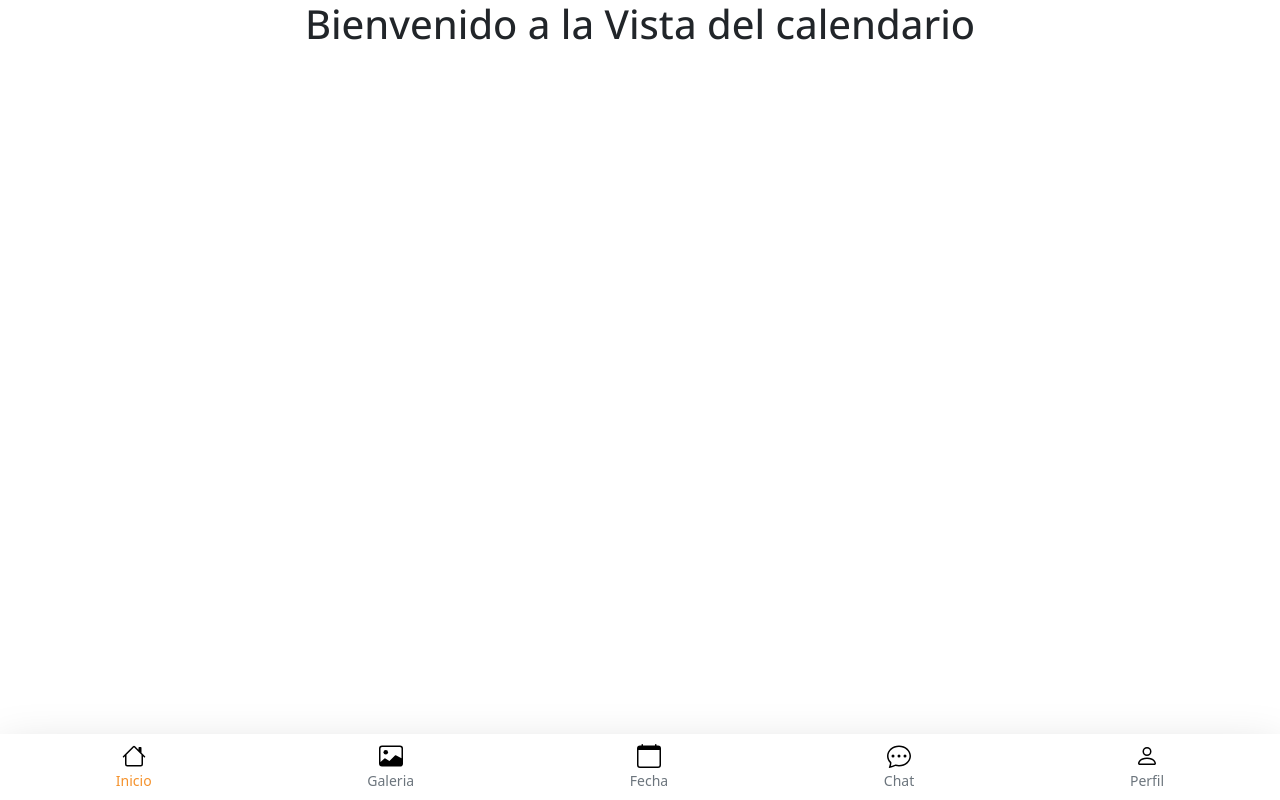
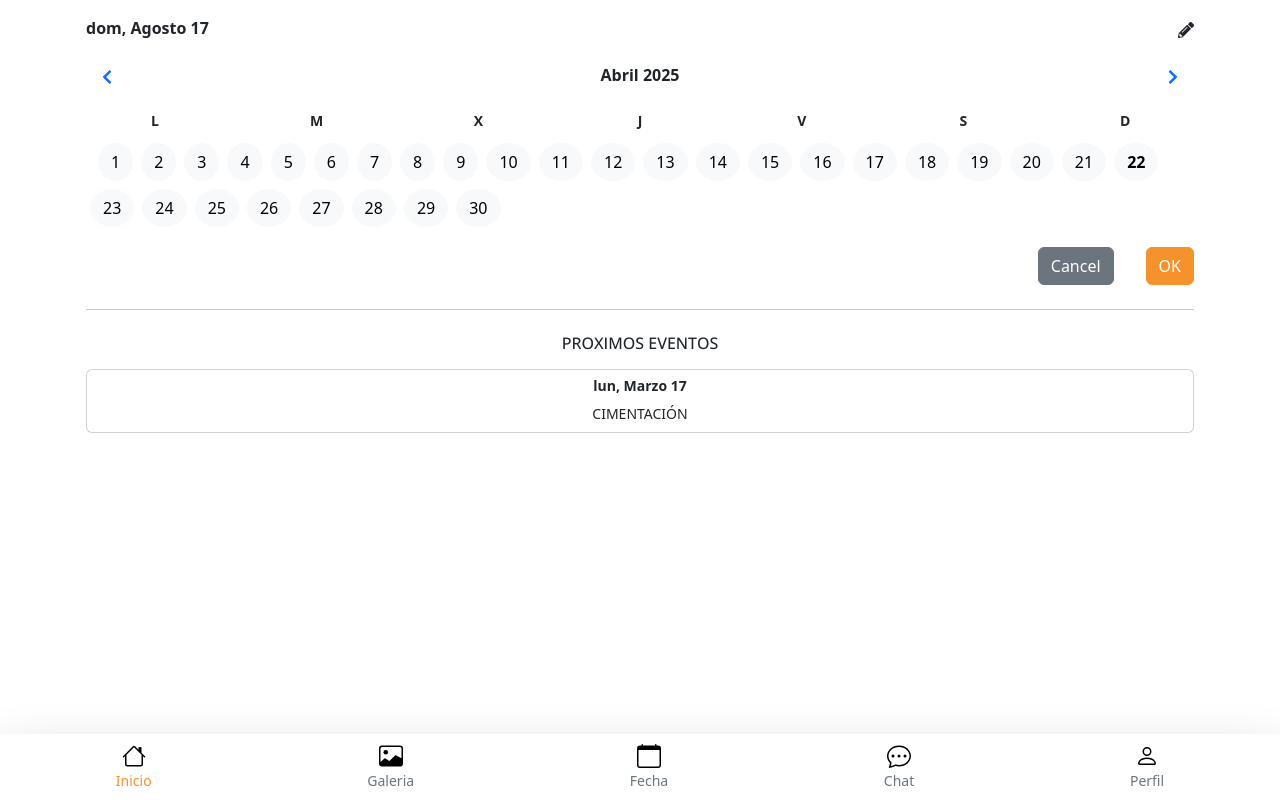
Before and after one commit to adriaanbrl/proyectofrontzimenta, a React (Create React App) app: page /calendar in a window 1280 px wide. Built offline with nearby package versions, Linux system fonts and the light colour scheme.

Commit message:
Calendario mal Hecho

```diff
--- /dev/null
+++ b/src/components/client/EventCalendar.css
@@ -0,0 +1,29 @@
+/* Cambiar el color de fondo y borde de los botones primarios */
+.btn-primary {
+    background-color: #f5922c !important;
+    border-color: #f5922c !important;
+  }
+
+  /* Cambiar el color de fondo de los botones primarios cuando están activos o enfocados */
+  .btn-primary:hover,
+  .btn-primary:focus,
+  .btn-primary:active,
+  .btn-primary.active,
+  .show > .btn-primary.dropdown-toggle {
+    background-color: #d67e24 !important; /* Un tono más oscuro para el hover/active */
+    border-color: #d67e24 !important;
+  }
+
+  /* Cambiar el color de fondo de los botones primarios cuando están deshabilitados */
+  .btn-primary:disabled,
+  .btn-primary.disabled {
+    background-color: #f5922c !important;
+    border-color: #f5922c !important;
+    opacity: 0.65; /* Puedes ajustar la opacidad */
+  }
+
+  /* Opcional: Si el día seleccionado usa la variante 'primary', también se aplicará */
+  .btn.primary { /* Asegúrate de que este selector sea específico si es necesario */
+    background-color: #f5922c !important;
+    border-color: #f5922c !important;
+  }
--- a/src/components/client/EventCalendar.js
+++ b/src/components/client/EventCalendar.js
@@ -1,12 +1,188 @@
-import React from 'react';
+import React, { useState } from "react";
+import { Container, Row, Col, Button, Card } from "react-bootstrap";
+import { FaPencilAlt, FaChevronLeft, FaChevronRight } from "react-icons/fa";
+import "./EventCalendar.css";
 
-function EventCalendar() {
+const EventCalendar = () => {
+  const [fechaSeleccionada, setFechaSeleccionada] = useState(
+    new Date(2025, 7, 17)
+  );
+  const [mesActual, setMesActual] = useState(new Date());
+  const [eventosProximos, setEventosProximos] = useState([
+    { fecha: new Date(2025, 2, 17), titulo: "CIMENTACIÓN" },
+  ]);
+
+  const diasSemana = ["L", "M", "X", "J", "V", "S", "D"];
+  const meses = [
+    "Enero",
+    "Febrero",
+    "Marzo",
+    "Abril",
+    "Mayo",
+    "Junio",
+    "Julio",
+    "Agosto",
+    "Septiembre",
+    "Octubre",
+    "Noviembre",
+    "Diciembre",
+  ];
+
+  const primerDiaDelMes = new Date(
+    mesActual.getFullYear(),
+    mesActual.getMonth(),
+    1
+  );
+  const ultimoDiaDelMes = new Date(
+    mesActual.getFullYear(),
+    mesActual.getMonth() + 1,
+    0
+  );
+  const numeroDeDias = ultimoDiaDelMes.getDate();
+  const primerDiaSemana = primerDiaDelMes.getDay();
+  const diasDelMes = [];
+  const espaciosNecesarios = primerDiaSemana === 0 ? 6 : primerDiaSemana - 1; // Ajuste para Domingo (0)
+  for (let i = 0; i < espaciosNecesarios; i++) {
+    diasDelMes.push("");
+  }
+  for (let i = 1; i <= numeroDeDias; i++) {
+    diasDelMes.push(i);
+  }
+
+
+
+  const cambiarMes = (direccion) => {
+    const nuevoMes = new Date(mesActual);
+    nuevoMes.setMonth(mesActual.getMonth() + direccion);
+    setMesActual(nuevoMes);
+  };
+
+  const seleccionarFecha = (dia) => {
+    if (dia) {
+      setFechaSeleccionada(
+        new Date(mesActual.getFullYear(), mesActual.getMonth(), dia)
+      );
+    }
+  };
+
+  const formatearFecha = (fecha) => {
+    const diaSemana = new Intl.DateTimeFormat("es-ES", {
+      weekday: "short",
+    }).format(fecha);
+    const dia = fecha.getDate();
+    const mes = meses[fecha.getMonth()];
+    return `${diaSemana}, ${mes} ${dia}`;
+  };
+
+  const cancelarSeleccion = () => {
+    console.log("Cancelado");
+  };
+
+  const confirmarSeleccion = () => {
+    console.log("Consulta fijada para:", fechaSeleccionada);
+  };
+
   return (
-    <div>
-      <h1>Bienvenido a la Vista del calendario</h1>
+    <Container className="calendario-eventos p-3">
+      <Row className="mb-3 align-items-center">
+        <Col xs="auto">
+          <div className="fw-bold">{formatearFecha(fechaSeleccionada)}</div>
+        </Col>
+        <Col xs="auto" className="ms-auto">
+          <FaPencilAlt /> {/* Icono de editar */}
+        </Col>
+      </Row>
 
-    </div>
+      <Row className="mb-3 align-items-center justify-content-between">
+        <Col xs="auto">
+          <Button variant="link" onClick={() => cambiarMes(-1)}>
+            <FaChevronLeft />
+          </Button>
+        </Col>
+        <Col xs="auto" className="fw-bold text-center">
+          {meses[mesActual.getMonth()]} {mesActual.getFullYear()}
+        </Col>
+        <Col xs="auto">
+          <Button variant="link" onClick={() => cambiarMes(1)}>
+            <FaChevronRight />
+          </Button>
+        </Col>
+      </Row>
+
+      <Row className="mb-2">
+        {diasSemana.map((dia, index) => (
+          <Col key={index} className="text-center small fw-bold">
+            {dia}
+          </Col>
+        ))}
+      </Row>
+
+      <Row className="gx-0">
+        {diasDelMes.map((dia, index) => (
+          <Col key={index} xs="auto" className="p-1">
+            {dia ? (
+              <Button
+                variant={
+                  fechaSeleccionada.getDate() === dia &&
+                  fechaSeleccionada.getMonth() === mesActual.getMonth() &&
+                  fechaSeleccionada.getFullYear() === mesActual.getFullYear()
+                    ? "primary"
+                    : "light"
+                }
+                className={`rounded-circle w-100 h-100 d-flex align-items-center justify-content-center ${
+                  new Date(
+                    mesActual.getFullYear(),
+                    mesActual.getMonth(),
+                    dia
+                  ).toDateString() === new Date().toDateString()
+                    ? "fw-bold"
+                    : ""
+                }`}
+                onClick={() => seleccionarFecha(dia)}
+              >
+                {dia}
+              </Button>
+            ) : (
+              <div className="w-100 h-100"></div>
+            )}
+          </Col>
+        ))}
+      </Row>
+
+      <Row className="mt-3 justify-content-end">
+        <Col xs="auto">
+          <Button variant="secondary" onClick={cancelarSeleccion}>
+            Cancel
+          </Button>
+        </Col>
+        <Col xs="auto" className="ms-2">
+          <Button variant="primary" onClick={confirmarSeleccion}>
+            OK
+          </Button>
+        </Col>
+      </Row>
+
+      <hr className="my-4" />
+
+      <div className="proximos-eventos">
+        <h2 className="h6 mb-3">PROXIMOS EVENTOS</h2>
+        {eventosProximos.map((evento, index) => (
+          <Card key={index} className="mb-2">
+            <Card.Body className="p-2">
+              <Card.Title className="small fw-bold">
+                {formatearFecha(evento.fecha)}
+              </Card.Title>
+              <Card.Text className="small">{evento.titulo}</Card.Text>
+              {/* Aquí podrías agregar una imagen si la tienes */}
+            </Card.Body>
+          </Card>
+        ))}
+        {eventosProximos.length === 0 && (
+          <p className="small text-muted">No hay próximos eventos.</p>
+        )}
+      </div>
+    </Container>
   );
-}
+};
 
-export default EventCalendar; // ¡Asegúrate de tener esta línea!
+export default EventCalendar;
```
